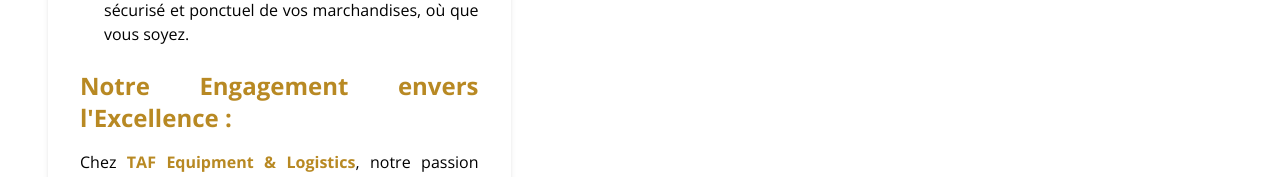
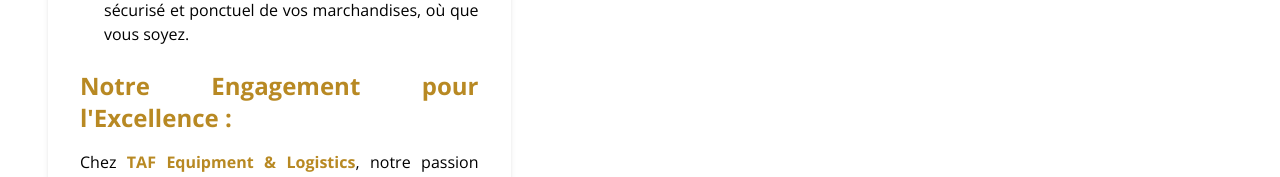
Before and after one commit to tonybnya/website, a React (Vite) app: page /about in a window 1280 px wide. Shown: the part 2050-2227 px from the top of the page. Built offline with nearby package versions, Linux system fonts and the light colour scheme.

Commit message:
update about

```diff
--- a/src/components/Presentation.jsx
+++ b/src/components/Presentation.jsx
@@ -103,7 +103,7 @@ const Presentation = () => {
           </ul>
 
           <h2 className="max-sm:text-xl text-2xl font-bold text-dark-goldenrod mb-4">
-            Notre Engagement envers l&apos;Excellence :
+            Notre Engagement pour l&apos;Excellence :
           </h2>
 
           <p className="text-black mb-6">
```
